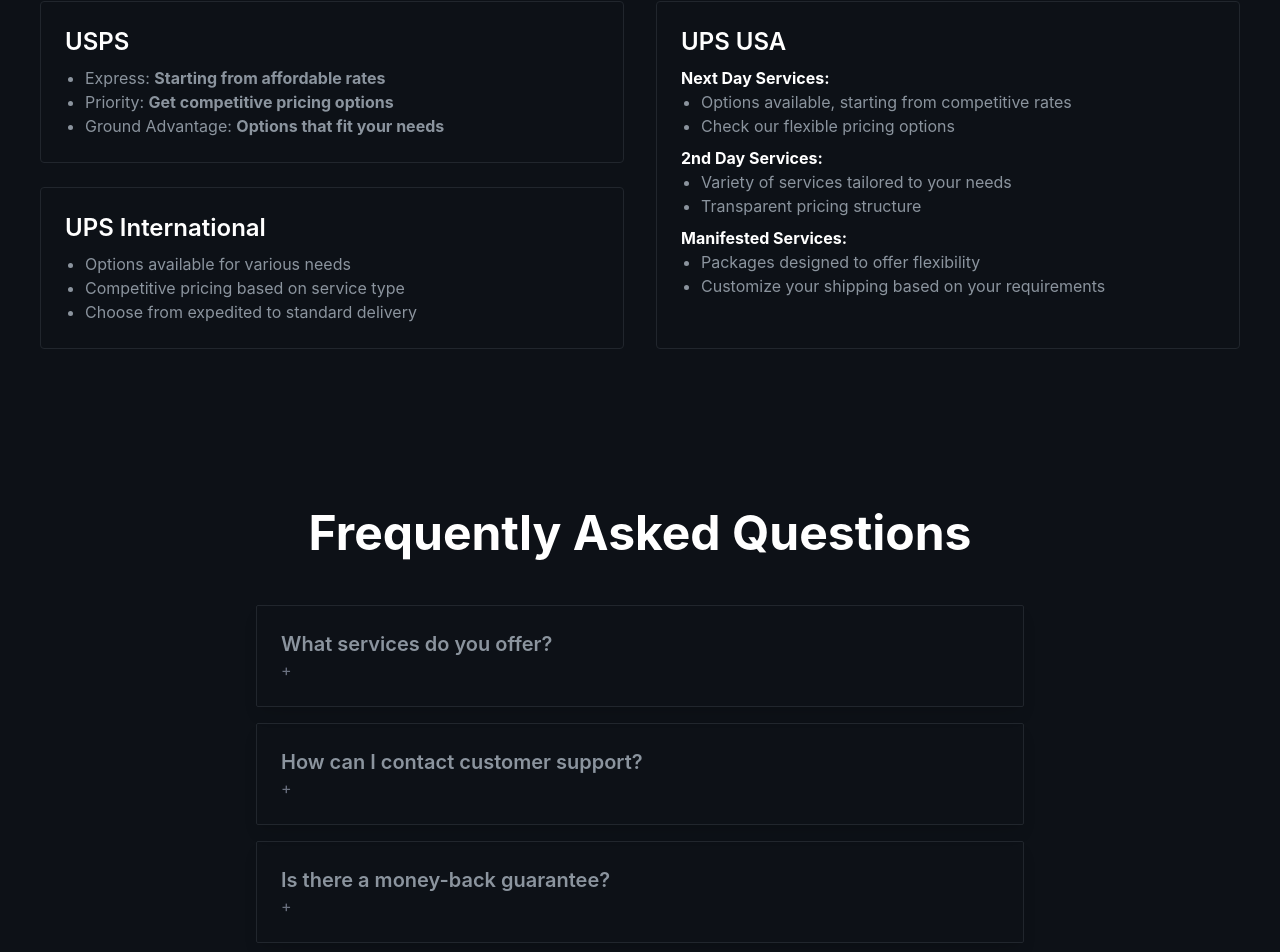
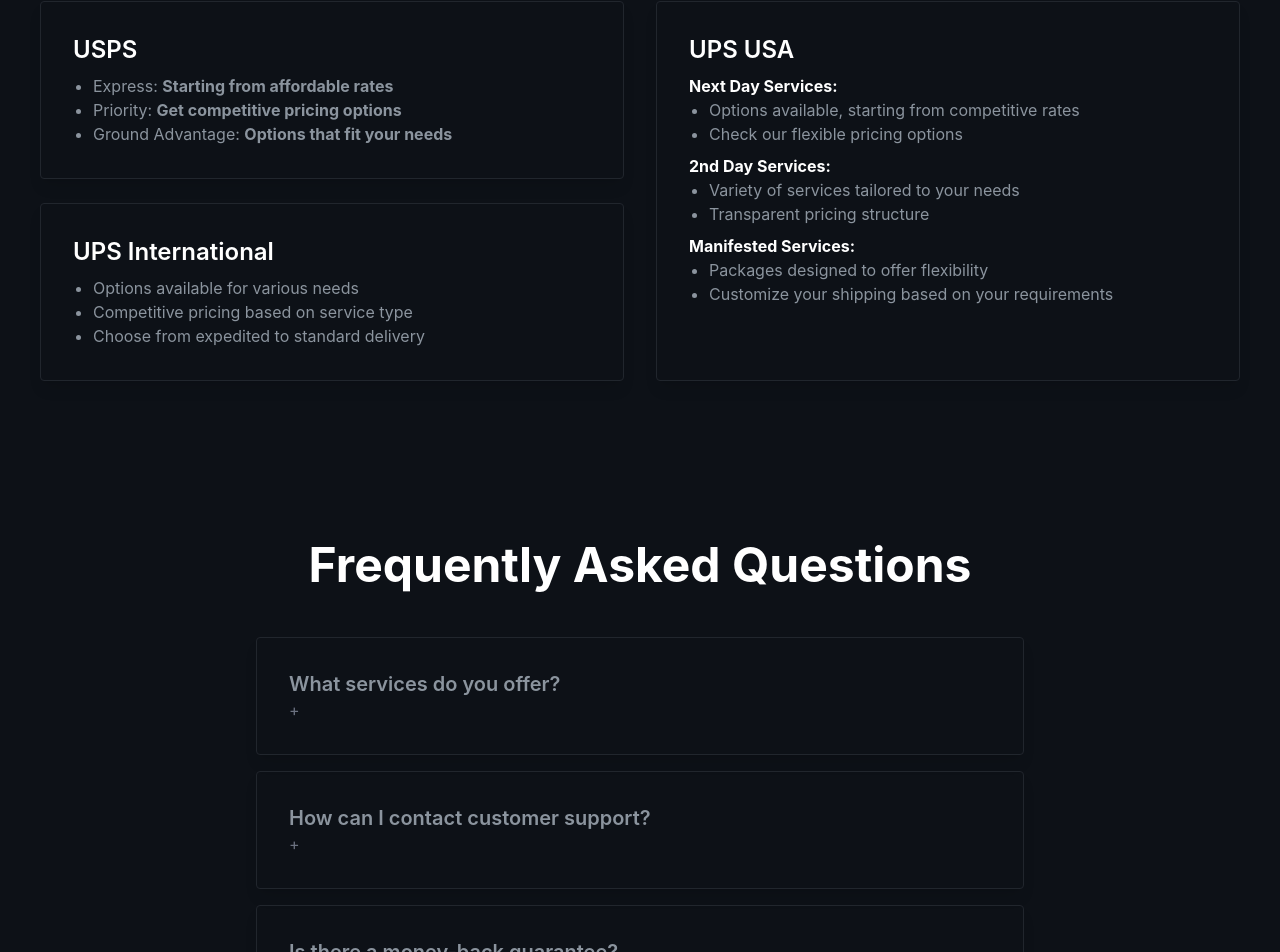
Before and after one commit to soulstar9792/Icarus-shipping-website, a React (Create React App) app: page / in a window 1280 px wide. Shown: the part 1841-2793 px from the top of the page. Built offline with nearby package versions, Linux system fonts and the light colour scheme.

Commit message:
Card component made and updated sections of Home.js to use Card.js component instead of using repeated code

```diff
--- a/src/components/Home/ClearPricing.js
+++ b/src/components/Home/ClearPricing.js
@@ -1,5 +1,6 @@
 import React, { useRef, useEffect, useState } from "react";
 import { FaDollarSign, FaCheckCircle, FaExclamationCircle } from "react-icons/fa";
+import Card from '../Utils/Card'; // Ensure this path matches the structure of your project
 
 const ClearPricing = () => {
   const ref = useRef(null);
@@ -37,25 +38,25 @@
 
       <div className="grid grid-cols-1 md:grid-cols-2 lg:grid-cols-3 gap-6 md:gap-8">
         {/* Pricing Card 1 */}
-        <div className={`flex flex-col items-center bg-card-background rounded-small p-6 md:p-8 border border-custom-border shadow-lg transition-all duration-300 hover:shadow-bright hover:border-hover-border ${isVisible ? 'animate__animated animate__zoomIn' : ''}`}>
+        <Card className={`flex flex-col items-center ${isVisible ? 'animate__animated animate__zoomIn' : ''}`}>
           <FaDollarSign className="text-4xl md:text-5xl text-blue-600 mb-2 md:mb-4 z-10 transition-all duration-300 hover:text-blue-400" />
           <h3 className="text-xl md:text-2xl font-semibold text-text-normal mb-2 z-10 transition-all duration-300 hover:text-hover-text hover:text-shadow">Transparent Pricing</h3>
           <p className="text-sm md:text-base text-text-normal mb-2 md:mb-4 z-10">Enjoy straightforward pricing options designed to fit your budget.</p>
-        </div>
+        </Card>
 
         {/* Pricing Card 2 */}
-        <div className={`flex flex-col items-center bg-card-background rounded-small p-6 md:p-8 border border-custom-border shadow-lg transition-all duration-300 hover:shadow-bright hover:border-hover-border ${isVisible ? 'animate__animated animate__zoomIn' : ''}`}>
+        <Card className={`flex flex-col items-center ${isVisible ? 'animate__animated animate__zoomIn' : ''}`}>
           <FaCheckCircle className="text-4xl md:text-5xl text-green-600 mb-2 md:mb-4 z-10 transition-all duration-300 hover:text-green-400" />
           <h3 className="text-xl md:text-2xl font-semibold text-text-normal mb-2 z-10 transition-all duration-300 hover:text-hover-text hover:text-shadow">No Hidden Fees</h3>
           <p className="text-sm md:text-base text-text-normal mb-2 md:mb-4 z-10">Rest assured, the price you see is the price you get, with no surprises.</p>
-        </div>
+        </Card>
 
         {/* Pricing Card 3 */}
-        <div className={`flex flex-col items-center bg-card-background rounded-small p-6 md:p-8 border border-custom-border shadow-lg transition-all duration-300 hover:shadow-bright hover:border-hover-border ${isVisible ? 'animate__animated animate__zoomIn' : ''}`}>
+        <Card className={`flex flex-col items-center ${isVisible ? 'animate__animated animate__zoomIn' : ''}`}>
           <FaExclamationCircle className="text-4xl md:text-5xl text-yellow-600 mb-2 md:mb-4 z-10 transition-all duration-300 hover:text-yellow-400" />
           <h3 className="text-xl md:text-2xl font-semibold text-text-normal mb-2 z-10 transition-all duration-300 hover:text-hover-text hover:text-shadow">Complete Clarity</h3>
           <p className="text-sm md:text-base text-text-normal mb-2 md:mb-4 z-10">Our services are competitively priced with complete transparency.</p>
-        </div>
+        </Card>
       </div>
 
       {/* Pricing Information Section */}
@@ -67,28 +68,28 @@
           {/* USPS and UPS International in same column */}
           <div className="grid grid-cols-1 gap-6">
             {/* USPS Pricing */}
-            <div className={`rounded-small p-6 border border-custom-border bg-card-background transition-all duration-300 hover:shadow-bright hover:border-hover-border ${isVisible ? 'animate__animated animate__slideInLeft animate__delay-1s' : ''}`}>
+            <Card className={`${isVisible ? 'animate__animated animate__slideInLeft animate__delay-1s' : ''}`}>
               <h4 className="text-2xl font-semibold text-text-emphasizing mb-2">USPS</h4>
               <ul className="list-disc pl-5 text-text-normal text-sm md:text-base">
                 <li>Express: <strong>Starting from affordable rates</strong></li>
                 <li>Priority: <strong>Get competitive pricing options</strong></li>
                 <li>Ground Advantage: <strong>Options that fit your needs</strong></li>
               </ul>
-            </div>
+            </Card>
 
             {/* UPS International Pricing */}
-            <div className={`rounded-small p-6 border border-custom-border bg-card-background transition-all duration-300 hover:shadow-bright hover:border-hover-border ${isVisible ? 'animate__animated animate__slideInLeft animate__delay-1s' : ''}`}>
+            <Card className={`${isVisible ? 'animate__animated animate__slideInLeft animate__delay-1s' : ''}`}>
               <h4 className="text-2xl font-semibold text-text-emphasizing mb-2">UPS International</h4>
               <ul className="list-disc pl-5 text-text-normal text-sm md:text-base">
                 <li>Options available for various needs</li>
                 <li>Competitive pricing based on service type</li>
                 <li>Choose from expedited to standard delivery</li>
               </ul>
-            </div>
+            </Card>
           </div>
 
           {/* UPS USA Pricing in own column */}
-          <div className={`rounded-small p-6 border border-custom-border bg-card-background transition-all duration-300 hover:shadow-bright hover:border-hover-border ${isVisible ? 'animate__animated animate__slideInRight animate__delay-1s' : ''}`}>
+          <Card className={`${isVisible ? 'animate__animated animate__slideInRight animate__delay-1s' : ''}`}>
             <h4 className="text-2xl font-semibold text-text-emphasizing mb-2">UPS USA</h4>
             <h5 className="font-bold text-text-emphasizing">Next Day Services:</h5>
             <ul className="list-disc pl-5 mb-2 text-text-normal text-sm md:text-base">
@@ -105,7 +106,7 @@
               <li>Packages designed to offer flexibility</li>
               <li>Customize your shipping based on your requirements</li>
             </ul>
-          </div>
+          </Card>
         </div>
       </div>
     </section>
--- a/src/components/Home/FAQSection.js
+++ b/src/components/Home/FAQSection.js
@@ -1,4 +1,5 @@
 import React, { useState, useRef, useEffect } from "react";
+import Card from '../Utils/Card'; // Adjust the import path as per your folder structure
 
 const FAQs = () => {
   const [faqs] = useState([
@@ -62,10 +63,11 @@
       <div className="max-w-3xl mx-auto">
         {faqs.map((faq, index) => (
           <div key={index} className={`mb-4 transition-shadow duration-300 ${isVisible ? 'animate__animated animate__fadeInUp' : ''}`}>
-            <button
-              className={`w-full text-left bg-transparent border border-custom-border rounded-sm p-4 md:p-6 focus:outline-none transition-all duration-300 shadow-lg
+            <Card className={`p-4 md:p-6 bg-transparent border border-custom-border rounded-sm shadow-lg
               ${activeIndex === index ? 'bg-gray-100 border-hover-border shadow-bright' : ''}
-                hover:bg-transparent hover:border-hover-border hover:shadow-bright`}
+              hover:bg-transparent hover:border-hover-border hover:shadow-bright`}>
+              <div
+                className="w-full text-left transition-all duration-300"
                 onClick={() => toggleFAQ(index)}
               >
                 <h3 className={`text-lg md:text-xl font-semibold text-text-normal`}>
@@ -73,13 +75,14 @@
                 </h3>
                 <span className={`text-gray-500 ${activeIndex === index ? 'hidden' : 'block'}`}>+</span>
                 <span className={`text-gray-500 ${activeIndex === index ? 'block' : 'hidden'}`}>–</span>
-            </button>
+              </div>
+            </Card>
             {activeIndex === index && (
-              <div className="p-4 md:p-6 bg-transparent border border-hover-border shadow-bright rounded-sm mt-2">
+              <Card className="p-4 md:p-6 bg-transparent border border-hover-border shadow-bright rounded-sm mt-2">
                 <p className="text-hover-text text-sm md:text-base text-left">
                   {faq.answer}
                 </p>
-              </div>
+              </Card>
             )}
           </div>
         ))}
--- a/src/components/Home/ReadyToShip.js
+++ b/src/components/Home/ReadyToShip.js
@@ -1,6 +1,8 @@
+// src/components/ReadyToShip.js
 import React, { useEffect, useRef, useState } from "react";
 import { FaShippingFast, FaBox } from "react-icons/fa";
 import 'animate.css';
+import Card from '../Utils/Card'; // Make sure the path to Card is correct
 
 const ReadyToShip = () => {
   const [isVisible, setIsVisible] = useState(false);
@@ -39,12 +41,12 @@
             { icon: <FaShippingFast />, text: "Fast Delivery" },
             { icon: <FaBox />, text: "Multiple Options" }
           ].map((item, index) => (
-            <div key={index} className="border-thin border-custom-border rounded-small p-6 bg-card-background transition-all duration-300 shadow-lg group hover:border-hover-border hover:shadow-bright mx-4">
+            <Card key={index} className="mx-4"> {/* Pass in the additional style*/}
               <div className="flex flex-col items-center">
                 <span className={`text-6xl text-custom-border mb-2 group-hover:text-hover-text`}>{item.icon}</span>
                 <p className={`text-lg text-text-normal group-hover:text-hover-text`}>{item.text}</p>
               </div>
-            </div>
+            </Card>
           ))}
         </div>
         <a
--- /dev/null
+++ b/src/components/Utils/Card.js
@@ -0,0 +1,13 @@
+// src/components/Card.js
+import React from 'react';
+
+const Card = ({ children, className = '' }) => {
+  return (
+    <div className={`rounded-small p-6 md:p-8 border-thin border-custom-border shadow-lg transition-shadow duration-300
+                    bg-card-background group hover:border-hover-border hover:shadow-bright ${className}`}>
+      {children}
+    </div>
+  );
+};
+
+export default Card;
```
Also changed, not shown: src/components/Home/CustomerFeedback.js (+3 -5 lines), src/components/Home/HowItWorks.js (+5 -3 lines), src/components/Home/WhyChooseUs.js (+9 -10 lines). Lines whose indentation alone changed are shown as unchanged.
